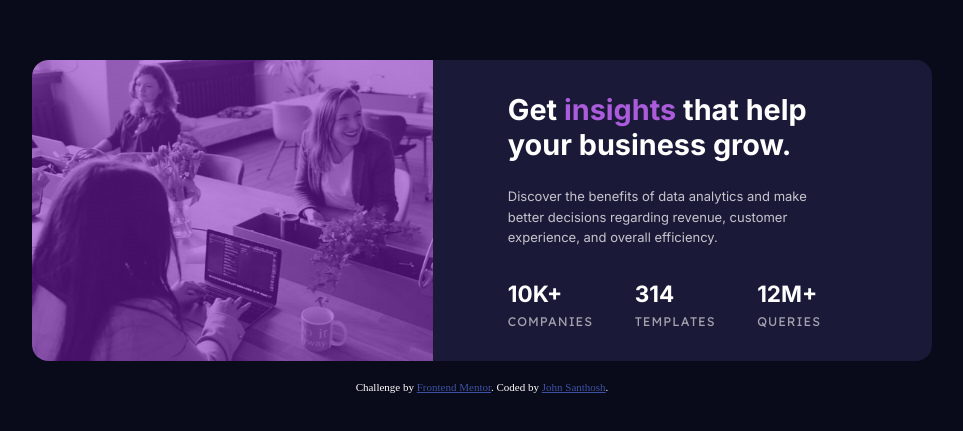
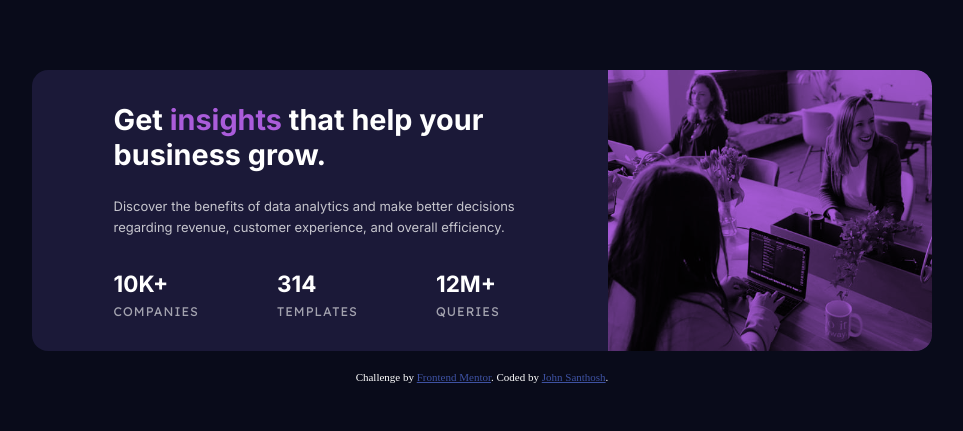
Before and after one commit to John-santhosh/status--preview-card, a plain HTML site: page index.html in a window 1280 px wide. Shown: the part 173-604 px from the top of the page, without its empty margins (158-1121 px from the left). Drawn offline with Linux system fonts and the light colour scheme.

Commit message:
order and desktop responsive improved

```diff
--- a/styles/style.css
+++ b/styles/style.css
@@ -48,8 +48,9 @@ body{
     object-fit: cover;
     /* overflow: hidden; */
 
-    border-radius: 1rem 1rem 0;
-    background:linear-gradient(215deg, hsla(277, 77%, 43%, 0.529) 21%, hsla(277, 77%, 43%, 0.529) 55%), url("../images/image-header-mobile.jpg") center/100% 100% no-repeat;
+    border-radius: 1rem 1rem 0 0;
+    background:url("../images/image-header-mobile.jpg") center/100% 100% no-repeat , var(--accent);
+    background-blend-mode: multiply;
 }
 
 
@@ -107,25 +108,31 @@ article:last-child{
     margin: auto;
 }
 
-@media only screen and (min-width:455px){
+@media only screen and (min-width:500px){
 
     .container{
 
         display: flex;
+        /* flex-direction: row-reverse; */
         min-width: 900px;
     }
     .container article:first-child{
         width: 100%;
-    }.img-con{
-        width: 90%;
+    }
+    .img-con{
+        width: 100%;
         height: 100%;
         overflow: hidden;
+        border-radius: 0 1rem 1rem 0;
+        background:url("../images/image-header-desktop.jpg") center/100% 100% no-repeat, var(--accent);
+        background-blend-mode: multiply;
 
-        border-radius: 1rem  0 0 1rem;
-        background:linear-gradient(215deg, hsla(277, 77%, 43%, 0.529) 21%, hsla(277, 77%, 43%, 0.529) 55%), url("../images/image-header-desktop.jpg") center/100% 100% no-repeat;
-        /* border: 0; */
     }
+    .container > article:first-child{
+        order: 1;
+        width: 500px;
 
+    }
     /* img{
         width: 100%;
         height: 100%;
@@ -144,7 +151,7 @@ article:last-child{
     .left article:last-child{
         display: flex;
         width: 90%;
-        margin-left: 0;
+        /* margin-left: 0; */
         text-align: left;
 
     }
@@ -154,14 +161,17 @@ article:last-child{
     .left article:first-child h1{
         width: 80%;
         text-align: left;
-        margin-left: 0;
+        /* margin: auto 0; */
         /* font-weight: 700; */
 
     }   .left article:first-child p{
         width: 80%;
         text-align: left;
-        margin-left: 0;
+        /* margin-left: 0; */
         font-size: 13px
 
     }
+    .left article:last-child{
+        margin-right: 0;
+    }
 }
```
